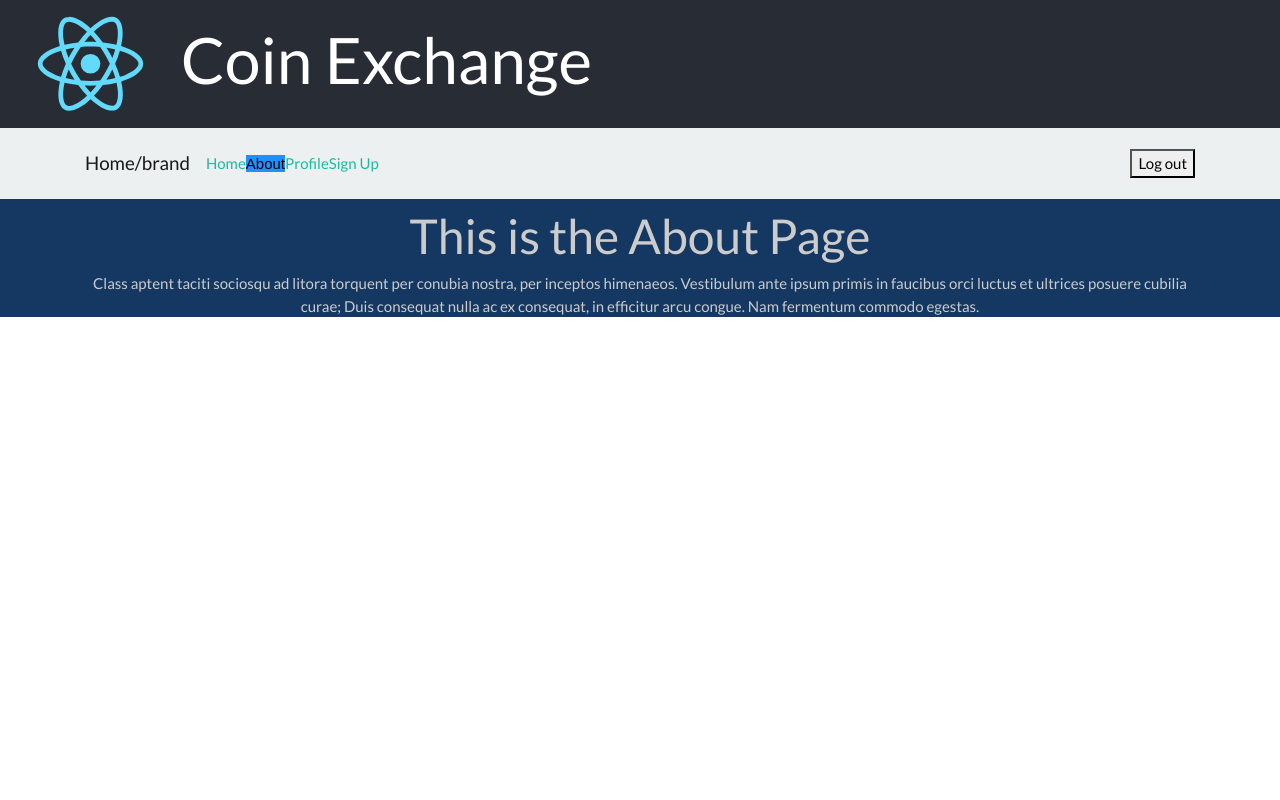
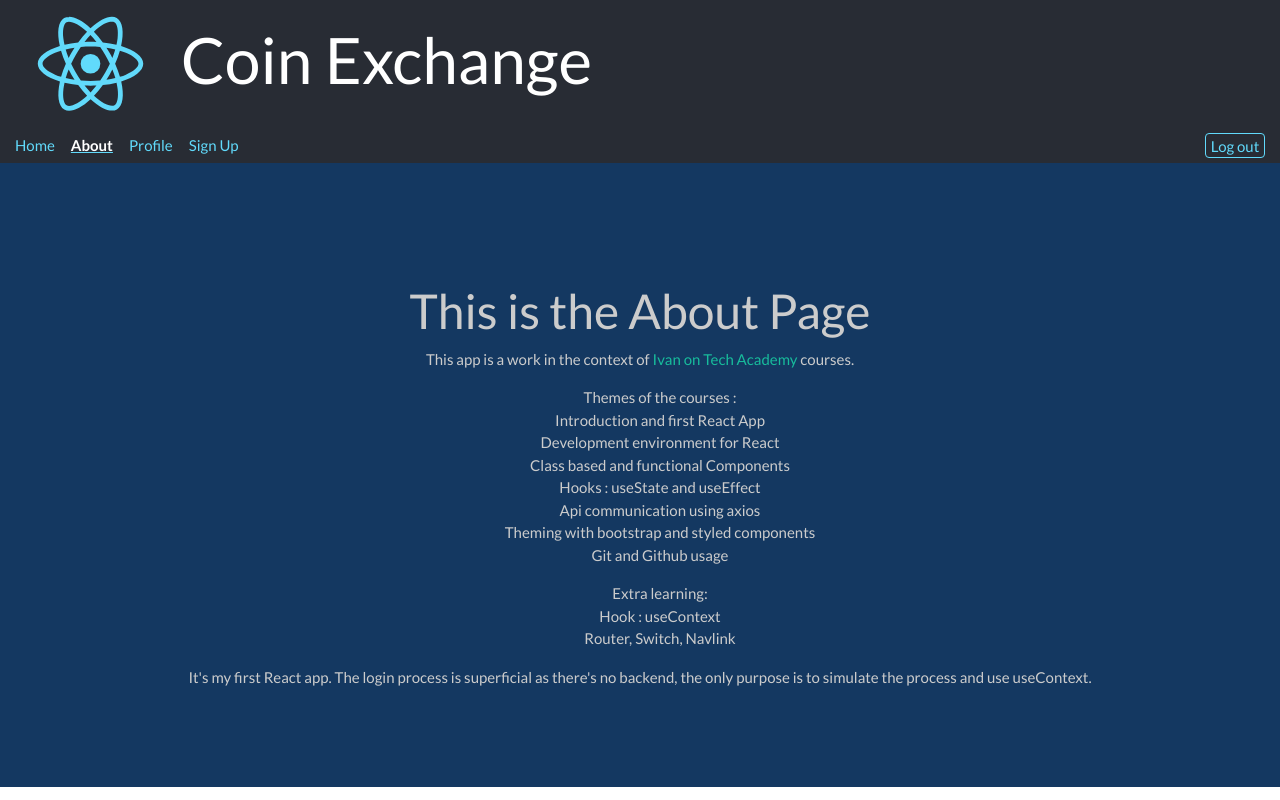
Before and after one commit to ibourn/coin-exchange, a React (Create React App) app: page /about in a window 1280 px wide. Both pictures are taken after a click on the button "Log in". Built offline with nearby package versions, Linux system fonts and the light colour scheme.

Commit message:
styling and cleaning pages

```diff
--- a/src/components/AuthRoute/AuthRoute.jsx
+++ b/src/components/AuthRoute/AuthRoute.jsx
@@ -1,7 +1,6 @@
-import React, {Component, useContext} from "react";
-import { BrowserRouter, Switch, Route } from 'react-router-dom';
+import React, { useContext } from "react";
+import { Redirect, Route } from 'react-router-dom';
 
-import { Redirect } from "react-router-dom";
 import { UserContext } from "../UserContext/UserContext";
 
 const AuthRoute = ({
--- a/src/components/NavBar/NavBar.jsx
+++ b/src/components/NavBar/NavBar.jsx
@@ -3,12 +3,52 @@ import { NavLink, withRouter } from "react-router-dom";
 import { UserContext } from "../UserContext/UserContext";
 import styled from 'styled-components';
 
+const Nav = styled.nav`
+padding: 0;
+    `;
 
-//style navalink et :
+
+const DivContainer = styled.div`
+    background-color: #282c34;
+    min-height: 35px;/* 100vh;*/
+    min-width: 100vw;
+  `;
+
+  const ButtonLogIn = styled.button`
+    background-color: #61dafb;
+    color: #00000;
+    height: 25px;
+    width: 60px;
+    padding: 0;
+    :hover {
+      font-weight: bold;
+    }
+  `;
+
+  const ButtonLogOut = styled.button`
+  background-color: #282c34;
+  color: #61dafb;
+  border: 1px solid #61dafb;
+  height: 25px;
+  width: 60px;
+  padding: 0;
+  :hover {
+    color: #c2f0fc;
+  }
+`;
+
+const SpanToggler = styled.span`
+  texDecorationColor: #61dafb;
+`;
+
+const linkStyle = {
+  color: "#61dafb"
+
+}
 const activeLink = {
-  color: "black",
-  backgroundColor: "DodgerBlue",
-  fontFamily: "Arial"
+  color: "white",
+  fontWeight: "bold",
+  textDecoration: "underline #61dafb"
 };
 
 const NavBar = ({ history }) => {
@@ -35,42 +75,40 @@ const NavBar = ({ history }) => {
 
   return (
 
-    <nav className="navbar navbar-expand-lg navbar-light bg-light sticky-top" role="navigation"
+    <Nav className="navbar navbar-expand-lg navbar-light bg-light sticky-top" role="navigation"
       aria-label="main navigation">
-        <div className="container">
-      <a className="navbar-brand" href="/about">
-          Home/brand
-      </a>
+        <DivContainer className="container">
+      <span></span>
       <button className= {`${classTrigger}`} onClick={() => setOpen(!isOpen)} type="button" data-toggle="collapse" data-target="#navbarContent" aria-controls="navbarContent" aria-expanded="false" aria-label="Toggle navigation">
-        <span className="navbar-toggler-icon"></span>
+        <SpanToggler className="navbar-toggler-icon"></SpanToggler>
       </button>
 
       <div className={`${classTarget}`} id="navbarContent">
 
-      <ul class="navbar-nav mr-auto">
-      <li class="nav-item">
-            <NavLink to="/" exact className="navbar-link" activeStyle={activeLink} >
+      <ul className="navbar-nav mr-auto">
+      <li className="nav-item mr-3">
+            <NavLink to="/" exact className="navbar-link" style={linkStyle} activeStyle={activeLink} >
               Home
             </NavLink>
       </li>
-      <li class="nav-item">
+      <li className="nav-item mr-3">
             <NavLink
              to="/about" exact
-              className="navbar-link" activeStyle={activeLink}
+              className="navbar-link" style={linkStyle} activeStyle={activeLink}
             >
               About
             </NavLink>
             </li>
-      <li class="nav-item">
+      <li className="nav-item mr-3">
             <NavLink to="/profile" exact
-              className="navbar-link" activeStyle={activeLink}
+              className="navbar-link" style={linkStyle} activeStyle={activeLink}
             >
               Profile
             </NavLink>
             </li>
-            <li class="nav-item">
+            <li className="nav-item mr-3">
             <NavLink to="/signup" exact
-              className="navbar-link" activeStyle={activeLink}
+              className="navbar-link" style={linkStyle} activeStyle={activeLink}
             >
               Sign Up
             </NavLink>
@@ -80,13 +118,13 @@ const NavBar = ({ history }) => {
             <div className="navbar-item">
               <div className="buttons">
                 {!isAuth ? (
-                  <button className="button is-white" onClick={loginUser}>
+                  <ButtonLogIn className="btn" onClick={loginUser}>
                     Log in
-                  </button>
+                  </ButtonLogIn>
                 ) : (
-                  <button className="button is-black" onClick={logoutUser}>
+                  <ButtonLogOut className="btn" onClick={logoutUser}>
                     Log out
-                  </button>
+                  </ButtonLogOut>
                 )}
               </div>
             {/* </div> */}
@@ -94,8 +132,8 @@ const NavBar = ({ history }) => {
 
 
       </div>
-      </div>
-    </nav>
+      </DivContainer>
+    </Nav>
   );
 
 }
--- a/src/components/UserContext/UserContext.jsx
+++ b/src/components/UserContext/UserContext.jsx
@@ -1,3 +1,3 @@
-import React, {useState, createContext } from 'react';
+import { createContext } from 'react';
 
 export const UserContext = createContext();
--- a/src/pages/About.jsx
+++ b/src/pages/About.jsx
@@ -2,19 +2,47 @@ import React from 'react';
 
 import styled from 'styled-components';
 
+const DivAbout = styled.div`
+  height: 77vh;
+  padding-top: 10%;
 
+`;
+
+const Li = styled.li`
+list-style: none;
+`;
 
 export default function About(props) {
     return (
-        <div>
+        <DivAbout>
         <h1 className="">This is the About Page</h1>
         <p>
-          Class aptent taciti sociosqu ad litora torquent per conubia nostra, per
-          inceptos himenaeos. Vestibulum ante ipsum primis in faucibus orci luctus
-          et ultrices posuere cubilia curae; Duis consequat nulla ac ex consequat,
-          in efficitur arcu congue. Nam fermentum commodo egestas.
-        </p>
-      </div>
+          This app is a work in the context of <a href="https://academy.ivanontech.com/">Ivan on Tech Academy</a> courses.
+          </p>
+
+
+        <ul>Themes of the courses :
+          <Li>Introduction and first React App</Li>
+          <Li>Development environment for React</Li>
+          <Li>Class based and functional Components</Li>
+          <Li>Hooks : useState and useEffect</Li>
+          <Li>Api communication using axios</Li>
+          <Li>Theming with bootstrap and styled components</Li>
+          <Li>Git and Github usage</Li>
+        </ul>
+
+        <ul>Extra learning:
+          <Li>Hook : useContext</Li>
+          <Li>Router, Switch, Navlink</Li>
+          </ul>
+
+          <p>
+It's my first React app. The login process is superficial as there's no backend,
+
+  the only purpose is to simulate the process and use useContext.
+</p>
+      </DivAbout>
+
     );
 
 }
--- a/src/pages/Home.jsx
+++ b/src/pages/Home.jsx
@@ -1,6 +1,5 @@
 
 import React, {useState, useEffect, useContext} from 'react';
-import ExchangeHeader from '../components/ExchangeHeader/ExchangeHeader';
 import CoinList from '../components/CoinList/CoinList';
 import AccountBalance from '../components/AccountBalance/AccountBalance';
 import { UserContext } from "../components/UserContext/UserContext";
@@ -77,7 +76,7 @@ const handleRefresh = async (valueChangeId) => {
   const newPrice = formatPrice( response.data.quotes["USD"].price );
   const newCoinData = coinData.map( function( values ) {
     let newValues = {...values};
-    debugger;
+    //debugger;
     if (values.key === valueChangeId) {
       newValues.price = newPrice;
     };
--- a/src/pages/NotFound.css
+++ b/src/pages/NotFound.css
@@ -35,7 +35,7 @@
 
 }
 
-.notfoundComment{
+#notfoundComment{
     font-size: 14px;
 }
 
--- a/src/pages/Profile.jsx
+++ b/src/pages/Profile.jsx
@@ -1,21 +1,23 @@
 import React from 'react';
-import { useParams } from "react-router-dom";
-import WithAuth from "../components/AuthRoute/AuthRoute";
 
 
 import styled from 'styled-components';
 
+const DivProfile = styled.div`
+  height: 77vh;
+  padding-top: 10%;
 
+`;
 
 const Profile = () => {
-    const { name } = useParams();
+
     return (
-      <div>
+      <DivProfile>
       <h1 className="title">This is the Profile Page</h1>
-      <article className="" style={{ marginTop: 40 }}>
-        <div className="">
-          <p>{name}</p>
-        </div>
+      <article>
+
+          <p>The user is logged in.</p>
+
         <div className="">
           Lorem ipsum dolor sit amet, consectetur adipiscing elit.{" "}
           <strong>Pellentesque risus mi</strong>, tempus quis placerat ut, porta
@@ -27,7 +29,7 @@ const Profile = () => {
           sem.
         </div>
       </article>
-    </div>
+    </DivProfile>
     );
 
 }
--- a/src/pages/SignUp.jsx
+++ b/src/pages/SignUp.jsx
@@ -2,16 +2,20 @@ import React from 'react';
 
 import styled from 'styled-components';
 
+const DivSignUp = styled.div`
+  height: 77vh;
+  padding-top: 10%;
 
+`;
 
 export default function SignUp(props) {
     return (
-        <div>
-        <h1 className="">This is SignUp Page</h1>
+        <DivSignUp>
+        <h1 className="">This is the SignUp Page</h1>
         <p>
-          User is not login. If he can't, i need to signup to access profile page
+        Either the user wants to sign up or he has been redirected from the profile page because he is not logged in.
         </p>
-      </div>
+      </DivSignUp>
     );
 
 }
```
Also changed, not shown: src/App.js (+5 -9 lines).
